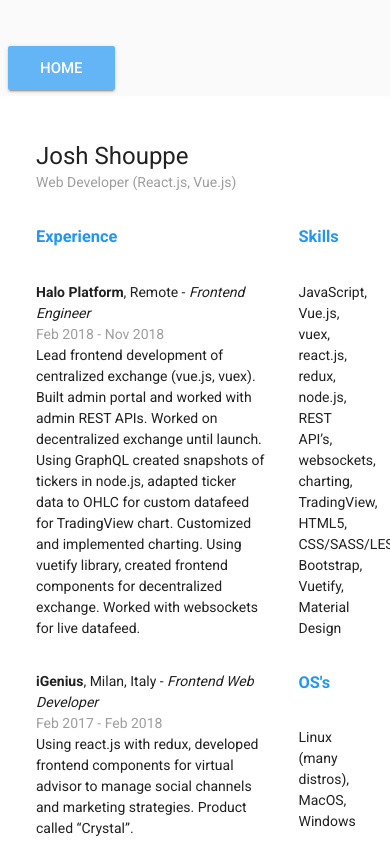
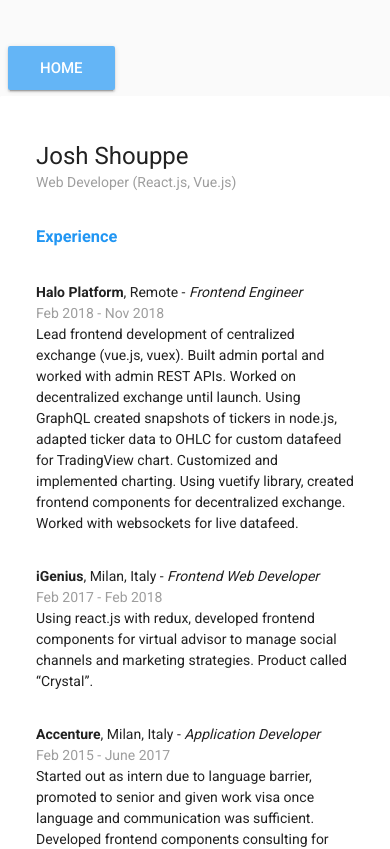
Before and after one commit to coozin/Resume, a Vue app: page /#/resume in a window 390 px wide. Shown: the top 849 px of the page. Built offline with nearby package versions, Linux system fonts and the light colour scheme.

Commit message:
build and resume mobile friendly

```diff
--- a/src/views/Resume.vue
+++ b/src/views/Resume.vue
@@ -18,7 +18,7 @@
             </div>
           </v-card-title>
           <v-layout>
-            <v-flex xs9>
+            <v-flex xs12 md9>
               <v-card-text>
                 <div>
                   <h3 class="blue--text">Experience</h3>
@@ -74,7 +74,7 @@
                 </div>
               </v-card-text>
             </v-flex>
-            <v-flex xs3>
+            <v-flex xs12 md3 class="hidden-sm-and-down">
               <v-card-text>
                 <div>
                   <h3 class="blue--text">Skills</h3>
```
Also changed, not shown: 7 other files (tests, documents, lock files or other folders).
